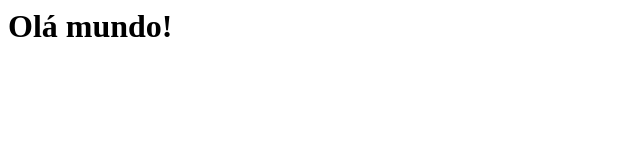
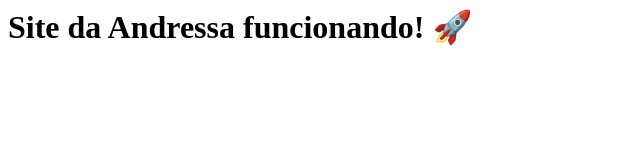
Before and after one commit to andressa1998/anuncios, a plain HTML site: page index.html in a window 1280 px wide. Shown: the whole page, without its empty margins (0-640 px from the left). Drawn offline with Linux system fonts and the light colour scheme.

Commit message:
Update index.html

```diff
--- a/index.html
+++ b/index.html
@@ -1 +1 @@
-<h1>Olá mundo!</h1>
+<h1>Site da Andressa funcionando! 🚀</h1>
```
